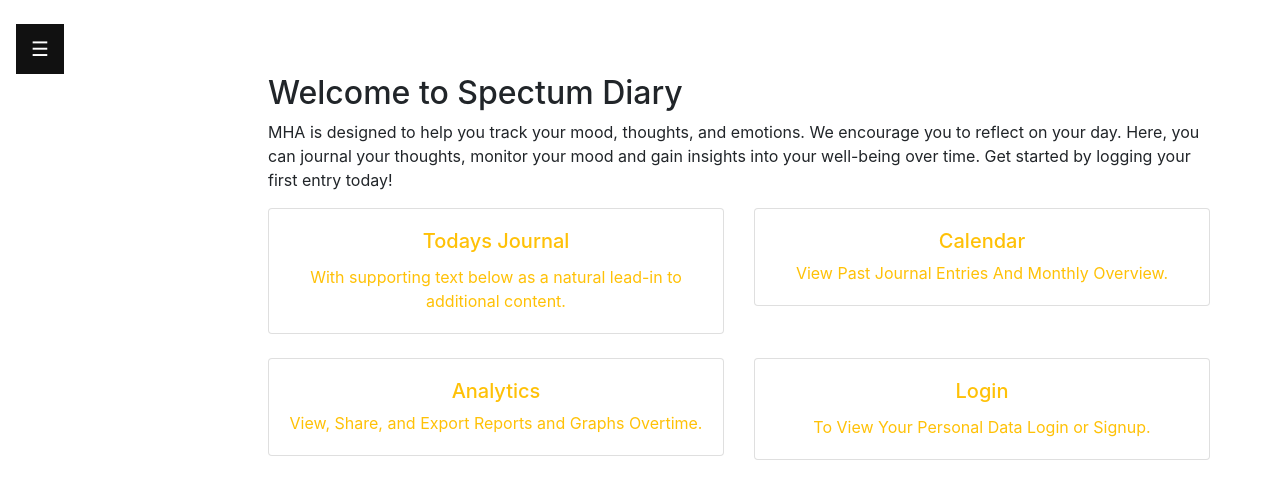
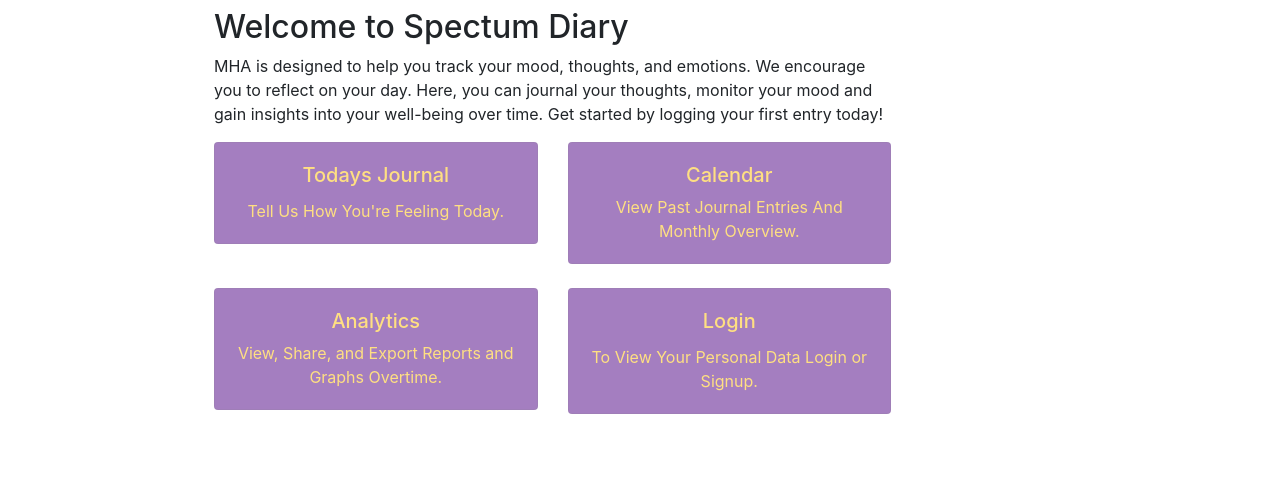
Before and after one commit to emilianochavezDLT/Mental_Health_Tracker, a Django app: page / in a window 1280 px wide. Shown: the part 48-547 px from the top of the page. Run offline with Django 5.2, Linux system fonts and the light colour scheme; some libraries are stand-ins or nearby versions.

Commit message:
further improved navbar and removed navbar from home

```diff
--- a/mh_tracker/templates/mh_tracker/base_template.html
+++ b/mh_tracker/templates/mh_tracker/base_template.html
@@ -28,7 +28,7 @@
   background-color: indigo;
   opacity: 0.5;
   overflow-x: hidden;
-  transition: 0.5s;
+  transition: 0.2s;
   padding-top: 60px;
 }
 
@@ -42,15 +42,11 @@
 }
 
 .sidebar a:hover {
-  color: #f1f1f1;
+  color: #f111f1;
 }
 
 .sidebar .closebtn {
-  position: absolute;
-  top: 0;
-  right: 25px;
   font-size: 36px;
-  margin-left: 50px;
 }
 
 .openbtn {
@@ -63,7 +59,7 @@
 }
 
 .openbtn:hover {
-  background-color: #444;
+  background-color: gold;
 }
 
 #main {
@@ -71,16 +67,12 @@
   padding: 16px;
 }
 
-/* On smaller screens, where height is less than 450px, change the style of the sidenav (less padding and a smaller font size) */
-@media screen and (max-height: 450px) {
-  .sidebar {padding-top: 15px;}
-  .sidebar a {font-size: 18px;}
-}
 </style>
 </head>
 <body>
   <header>
-    <h1 align=center>Spectrum Diary</h2>
+    <h1 align=center>Spectrum Diary</h1>
+    <button id="hamburger" class="openbtn" background='indigo' onclick="openNav() ">☰ </button>
   </header>
 <div id="mySidebar" class="sidebar text-warning">
   <a href="javascript:void(0)" class="closebtn" onclick="closeNav()">×</a>
@@ -92,7 +84,6 @@
 </div>
 
 <div id="main">
-  <button class="openbtn" onclick="openNav()">☰ </button>
   <div class="container-fluid">
     {% block content %}
     {% endblock %}
@@ -103,11 +94,13 @@
 function openNav() {
   document.getElementById("mySidebar").style.width = "250px";
   document.getElementById("main").style.marginLeft = "250px";
+  document.getElementById("hamburger").style.opacity = "0";
 }
 
 function closeNav() {
   document.getElementById("mySidebar").style.width = "0";
   document.getElementById("main").style.marginLeft= "0";
+  document.getElementById("hamburger").style.opacity = "1";
 }
 </script>
 
--- a/mh_tracker/templates/mh_tracker/home.html
+++ b/mh_tracker/templates/mh_tracker/home.html
@@ -1,5 +1,32 @@
-  {% extends "mh_tracker/base_template.html" %}
+<!DOCTYPE html>
+<html lang="en">
+<head>
+    <meta charset="UTF-8">
+    <title>Document</title>
+    <link href="https://stackpath.bootstrapcdn.com/bootstrap/4.5.2/css/bootstrap.min.css" rel="stylesheet">
+    <link href="https://use.fontawesome.com/releases/v5.7.0/css/all.css" rel="stylesheet">
+  <script src="https://code.jquery.com/jquery-3.5.1.slim.min.js"></script>
+  <script src="https://cdn.jsdelivr.net/npm/@popperjs/core@2.5.2/dist/umd/popper.min.js"></script>
+  <script src="https://stackpath.bootstrapcdn.com/bootstrap/4.5.2/js/bootstrap.min.js"></script>
+  {% load bootstrap5 %}
+  {% bootstrap_css %}
+  {% bootstrap_javascript %}
+  </head>
 
+
+  <body>
+  <script>
+      function dark() {
+          var element = document.body;
+          element.classList.toggle("dark-mode")
+      }
+  </script>
+    <header>
+      <h1 align=center>Spectrum Diary</h1>
+    </header>
+
+    <div class="col-md-9">
+      <div class="container">
         {% block content %}
         <div class="container-fluid">
 
@@ -21,7 +48,7 @@
                             <div id="card_bg" class="card text-center">
                               <a class="card-body stretched-link text-decoration-none" href="{% url 'journal_entry' %}">
                                 <h5 class="card-title text-warning">Todays Journal</h5>
-                          <p class="card-text text-warning">With supporting text below as a natural lead-in to additional content.</p>
+                                <p class="card-text text-warning">Tell Us How You're Feeling Today.</p>
                               </a>
                             </div>
                           </div>
@@ -58,3 +85,41 @@
                     </div>
                   </div>
 {% endblock %}
+
+</body>
+  <style>
+    #card_bg{
+      background-color: indigo;
+      opacity: 0.5;
+    }
+    <!-- From https://www.w3schools.com/ -->
+    .card{
+      box-shadow: 0 4px 8px 0 rgba(0,0,0,0.4);
+      transition: 0.3s;
+      width: 60%;
+    }
+    .card:hover {
+      box-shadow: 0 8px 16px 0 rgba(0,0,0,0.6);
+    }
+    .nav_br{
+      width:300vmax;
+    }
+    .nav-column {
+      color: white;
+    }
+    .nav-link {
+      background-color: white;
+      border: none;
+      padding: 20px 20px;
+      margin-bottom: 5px;
+      margin-top: 5px;
+      display: block;
+      text-align: left;
+      text-decoration: none;
+      border-radius: 5px;
+    }
+    .nav-link:hover {
+      background-color: #eee;
+    }
+  </style>
+</html>
```
Also changed, not shown: django_project/settings.py (+7 -4 lines). Lines whose indentation alone changed are shown as unchanged.
